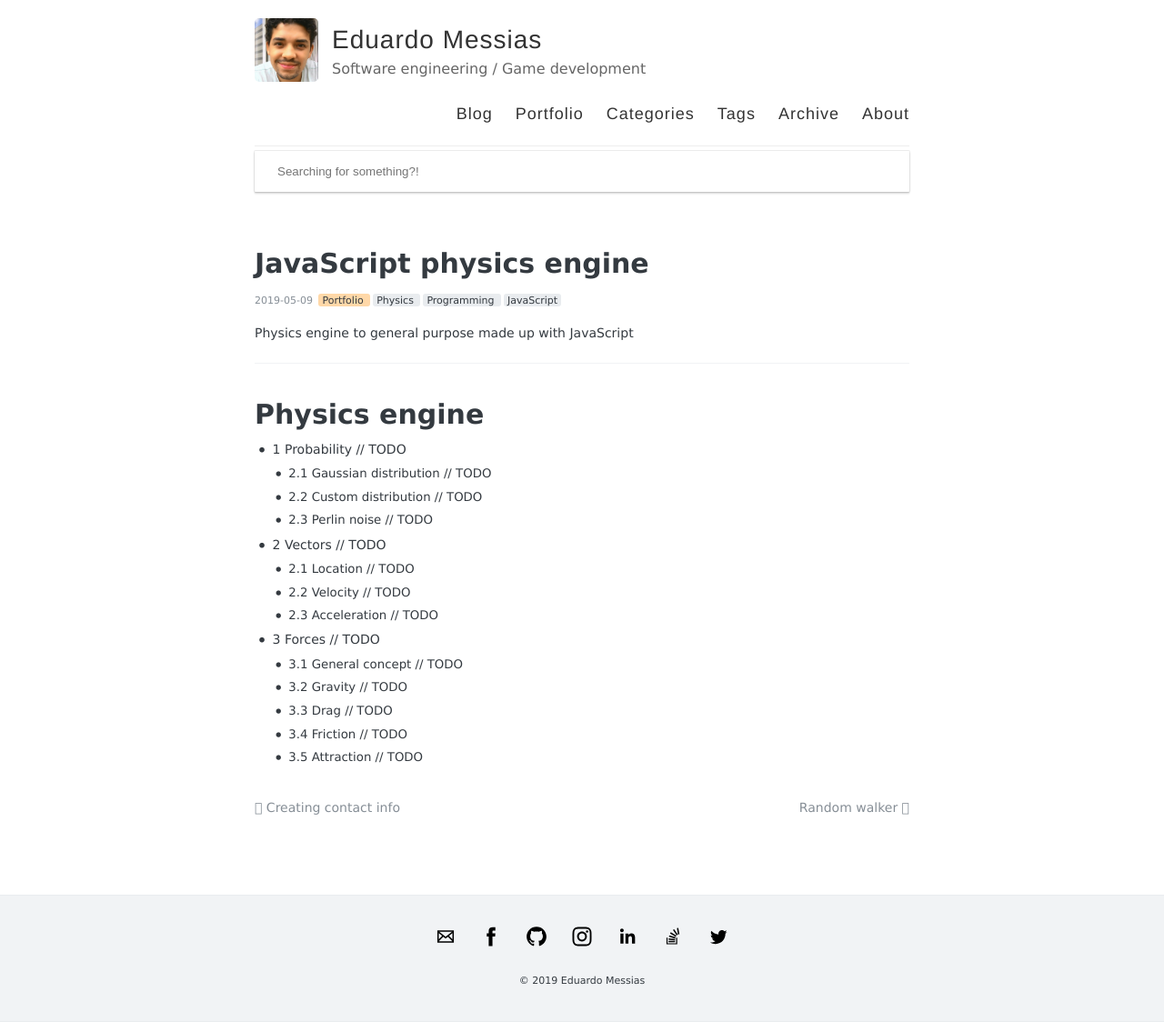
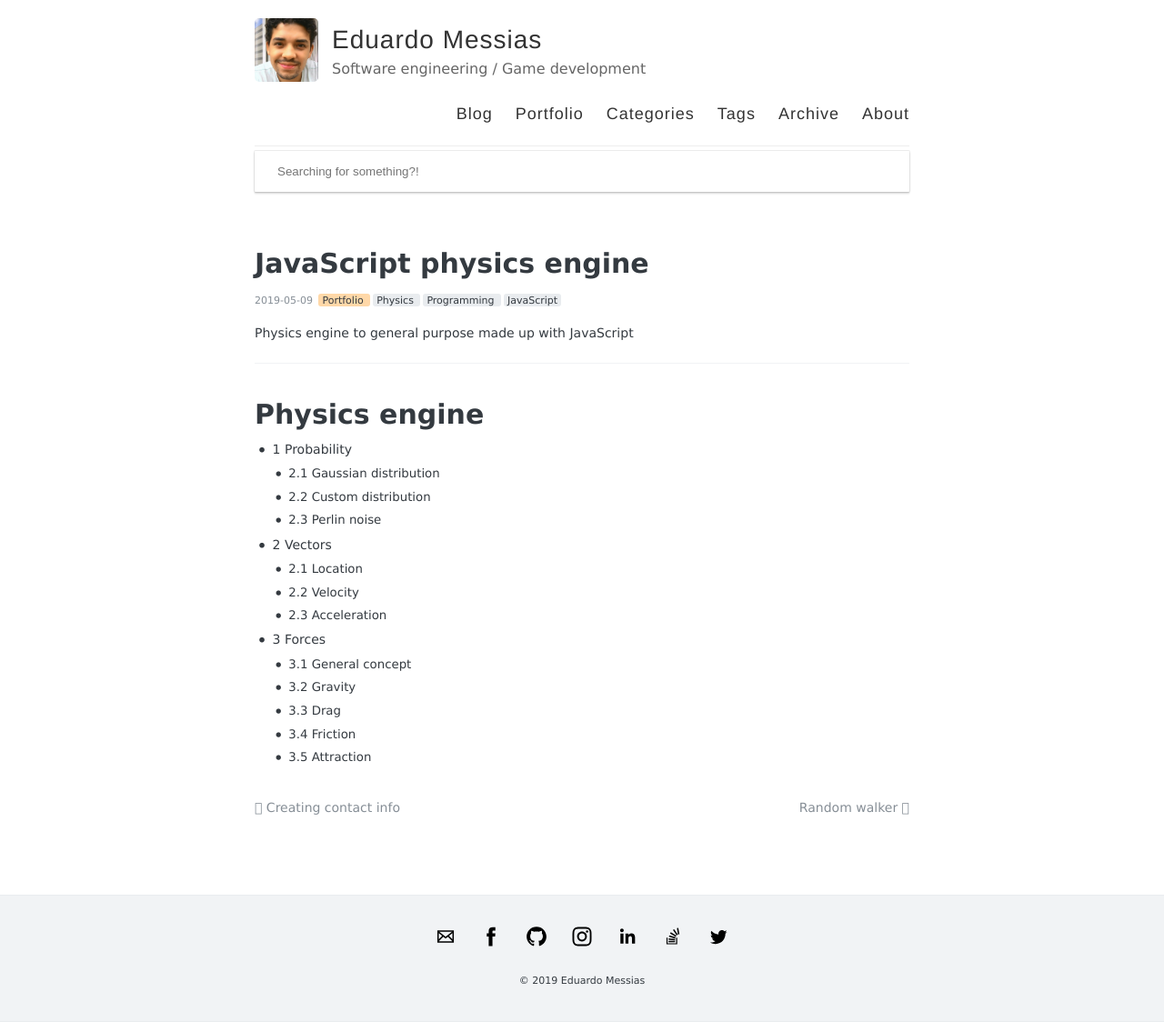
Before and after one commit to eduardomessias/eduardomessias.github.io, a Jekyll site: the page built from _posts/2019-05-09-js-physics-engine.md, in a window 1280 px wide. Shown: the whole page at 91% size. Built offline with Jekyll 4.4.1, drawn with Linux system fonts in a browser that asks for light colours.

Commit message:
Update 2019-05-09-js-physics-engine.md

```diff
--- a/_posts/2019-05-09-js-physics-engine.md
+++ b/_posts/2019-05-09-js-physics-engine.md
@@ -15,17 +15,17 @@ Physics engine to general purpose made up with JavaScript
 
 # Physics engine
 
-  - 1 Probability                       // TODO
-    - 2.1 Gaussian distribution         // TODO
-    - 2.2 Custom distribution           // TODO
-    - 2.3 Perlin noise                  // TODO
-  - 2 Vectors                           // TODO
-    - 2.1 Location                      // TODO
-    - 2.2 Velocity                      // TODO
-    - 2.3 Acceleration                  // TODO
-  - 3 Forces                            // TODO
-    - 3.1 General concept               // TODO
-    - 3.2 Gravity                       // TODO
-    - 3.3 Drag                          // TODO
-    - 3.4 Friction                      // TODO
-    - 3.5 Attraction                    // TODO
+  - 1 Probability
+    - 2.1 Gaussian distribution
+    - 2.2 Custom distribution
+    - 2.3 Perlin noise
+  - 2 Vectors
+    - 2.1 Location
+    - 2.2 Velocity
+    - 2.3 Acceleration
+  - 3 Forces
+    - 3.1 General concept
+    - 3.2 Gravity
+    - 3.3 Drag
+    - 3.4 Friction
+    - 3.5 Attraction
```
